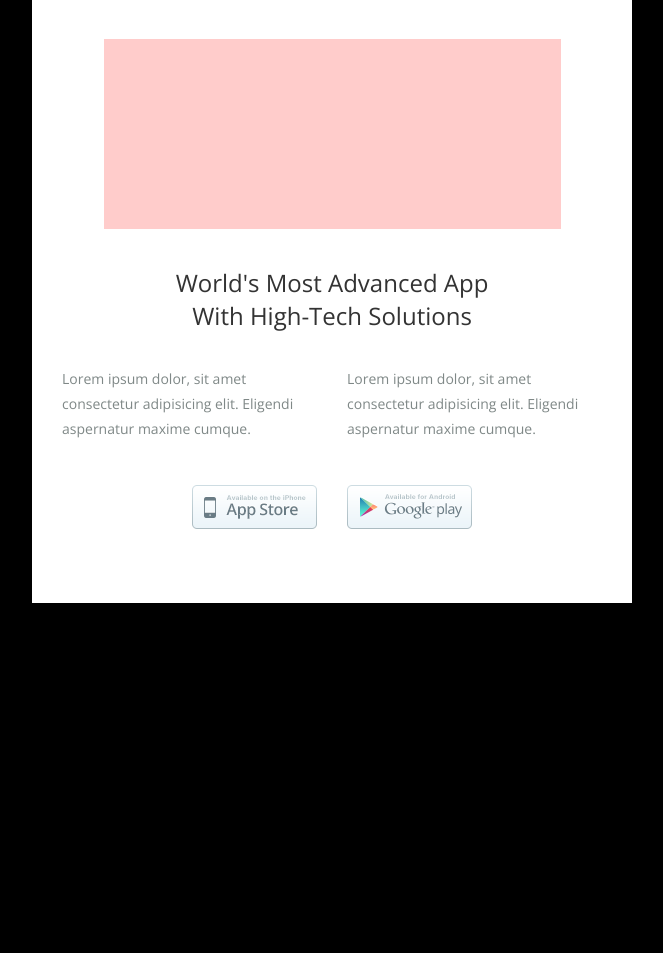
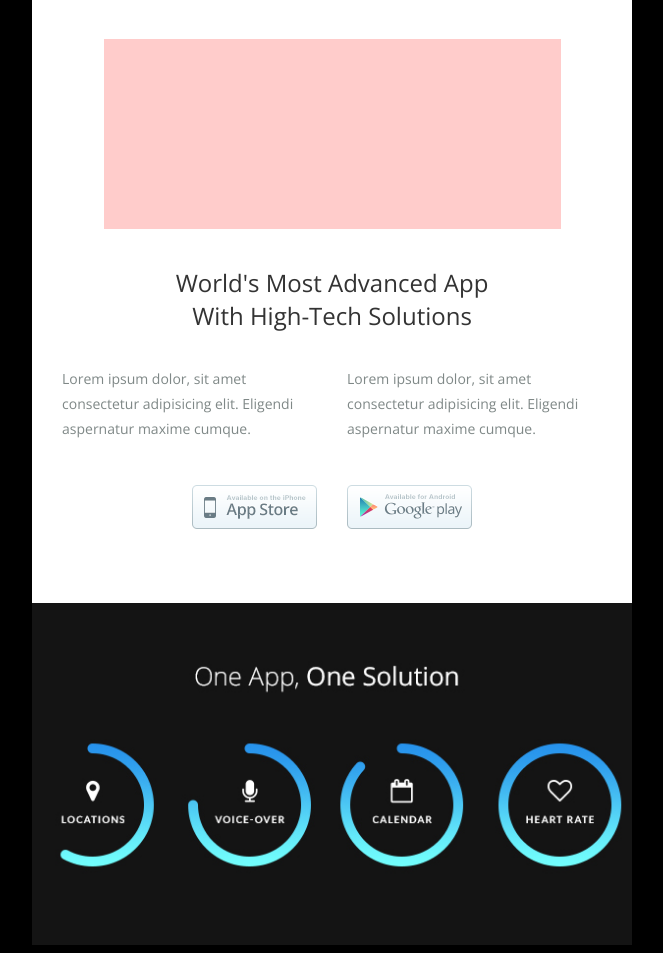
Before and after one commit to wvprogram/htmlEmail, a plain HTML site: page index.html in a window 1280 px wide. Shown: the part 864-1817 px from the top of the page, without its empty margins (308-971 px from the left). Before the commit the page ends 1475 px from the top, so only its background shows below. Drawn offline with nearby package versions, Linux system fonts and the light colour scheme.

Commit message:
update to index file

```diff
--- a/index.html
+++ b/index.html
@@ -196,11 +196,19 @@
                         </td>
                     </tr>
                     <!-- end of advance row -->
-                    <!-- start of main row -->
+                    <!-- start of solution row -->
                     <tr>
-                        <td></td>
+                        <td>
+                            <table class="solution-table" width="100%" align="left" border="0" cellspacing="0" cellpadding="0" style="padding: 50px 0; background: #141414;">
+                                <tr>
+                                    <td>
+                                        <img src="images/one_app.jpg" style="width: 100%;">
+                                    </td>
+                                </tr>
+                            </table>
+                        </td>
                     </tr>
-                    <!-- end of main row -->
+                    <!-- end of solution row -->
                     <!-- start of main row -->
                     <tr>
                         <td></td>
```
